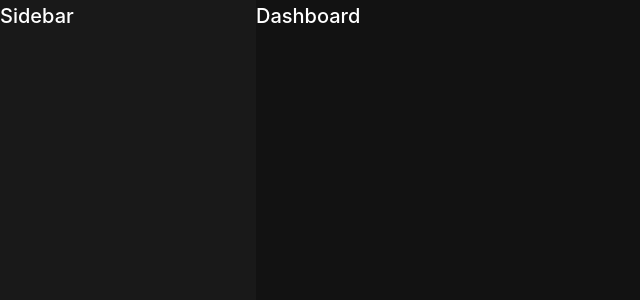
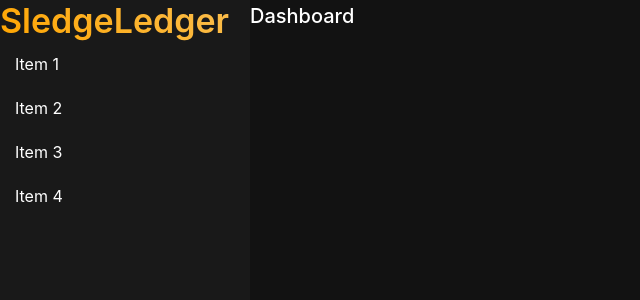
Before and after one commit to ameysh/SledgeLedger, a React (Vite) app in the folder src/renderer/: page /dashboard in a window 1280 px wide. Before the commit this address had no page. Shown: the top 300 px of the page, without its empty margins (0-640 px from the left). Built offline with nearby package versions, Linux system fonts and the light colour scheme.

Commit message:
Add placeholders to the Sidebar component

```diff
--- a/src/renderer/src/components/sidebar.tsx
+++ b/src/renderer/src/components/sidebar.tsx
@@ -5,9 +5,15 @@ import '../styles/sidebar.css';
 const Sidebar: React.FC = () => {
   return (
     <div className="sidebar">
-      <Typography variant="h6" className="sidebar-text">
-        Sidebar
+      <Typography variant="h4" className="branding" sx={{ fontWeight: 600 }}>
+        SledgeLedger
       </Typography>
+      <ul className="sidebar-list">
+        <li className="sidebar-list-item">Item 1</li>
+        <li className="sidebar-list-item">Item 2</li>
+        <li className="sidebar-list-item">Item 3</li>
+        <li className="sidebar-list-item">Item 4</li>
+      </ul>
     </div>
   );
 };
--- a/src/renderer/src/styles/Splash.css
+++ b/src/renderer/src/styles/Splash.css
@@ -3,7 +3,6 @@
   background-clip: text;
   -webkit-background-clip: text;
   -webkit-text-fill-color: transparent;
-  font-weight: 900;
 }
 
 .subtext {
--- a/src/renderer/src/styles/sidebar.css
+++ b/src/renderer/src/styles/sidebar.css
@@ -1,8 +1,28 @@
 .sidebar {
-  width: 20%;
+  width: 250px;
   background-color: #191919;
 }
 
-.sidebar-text {
+.sidebar-list {
+  list-style-type: none;
+  padding: 0;
+  margin: 0;
+}
+
+.sidebar-list-item {
+  padding: 10px 15px;
   color: #fff;
+  cursor: pointer;
 }
+
+.sidebar-list-item:hover {
+  background-color: #333;
+}
+
+.branding {
+  background: -webkit-linear-gradient(45deg, #ffa500, #fbc054);
+  background-clip: text;
+  -webkit-background-clip: text;
+  -webkit-text-fill-color: transparent;
+  font-weight: 900;
+}
```
